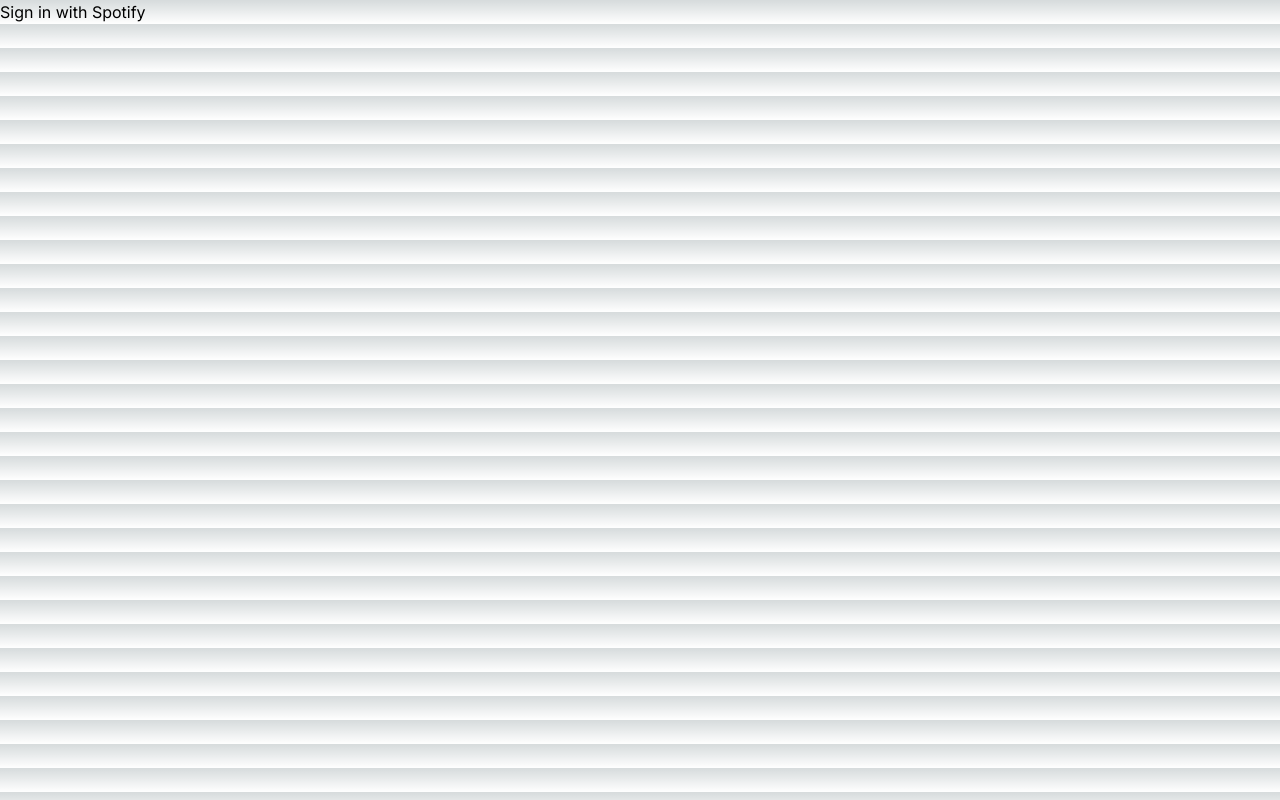
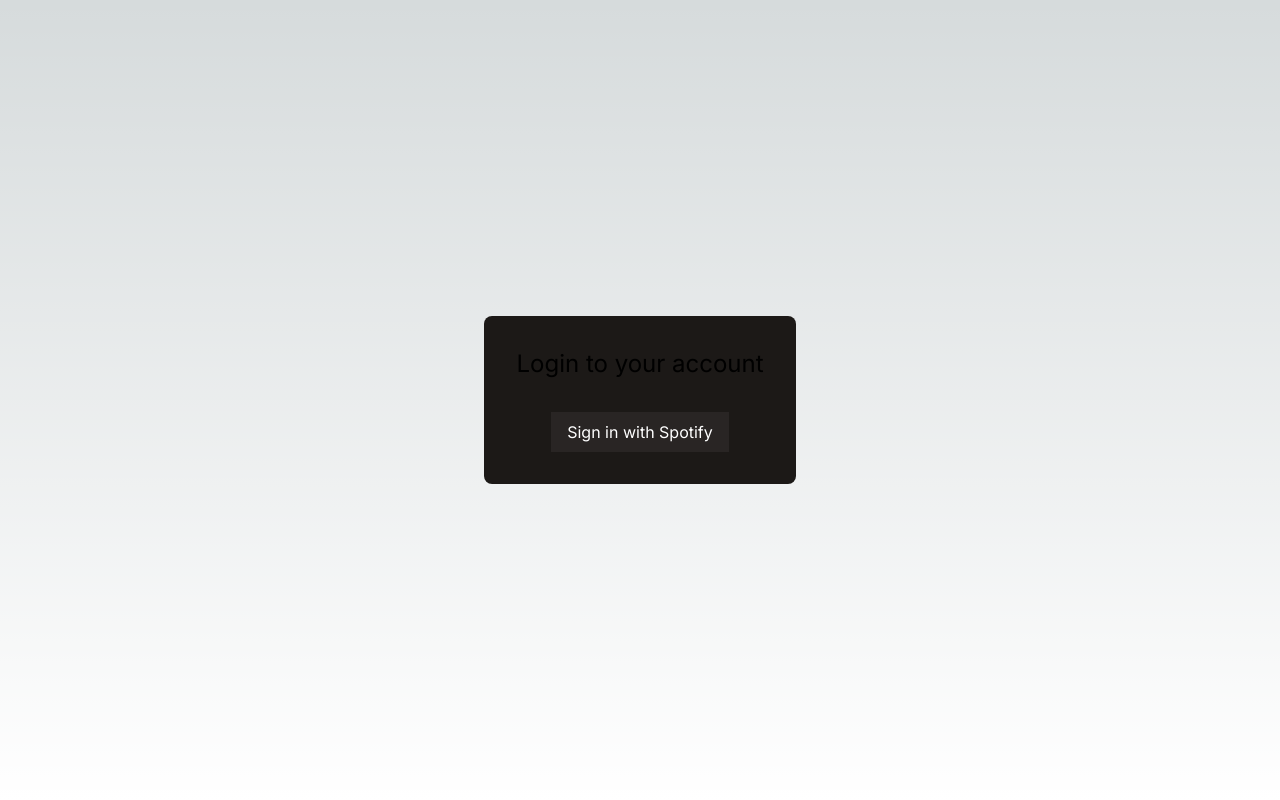
Before and after one commit to danielsteman/randalgofy, a Next.js app: page /login in a window 1280 px wide. Built offline with nearby package versions, Linux system fonts and the light colour scheme.

Commit message:
add login

```diff
--- a/package.json
+++ b/package.json
@@ -12,7 +12,8 @@
     "next": "14.1.4",
     "next-auth": "^4.24.7",
     "react": "^18",
-    "react-dom": "^18"
+    "react-dom": "^18",
+    "react-icons": "^5.1.0"
   },
   "devDependencies": {
     "@types/node": "^20",
--- a/src/app/login/page.tsx
+++ b/src/app/login/page.tsx
@@ -3,10 +3,16 @@
 
 const Login = async () => {
   return (
-    <div>
-      <button onClick={() => signIn("spotify", { callbackUrl: "/" })}>
-        Sign in with Spotify
-      </button>
+    <div className="flex h-screen">
+      <div className="m-auto text-center bg-stone-900 p-8 rounded-lg">
+        <h3 className="text-2xl mb-8">Login to your account</h3>
+        <button
+          className="bg-stone-800 text-white rounder-md py-2 px-4"
+          onClick={() => signIn("spotify", { callbackUrl: "/" })}
+        >
+          Sign in with Spotify
+        </button>
+      </div>
     </div>
   );
 };
```
Also changed, not shown: 1 other file (tests, documents, lock files or other folders).
